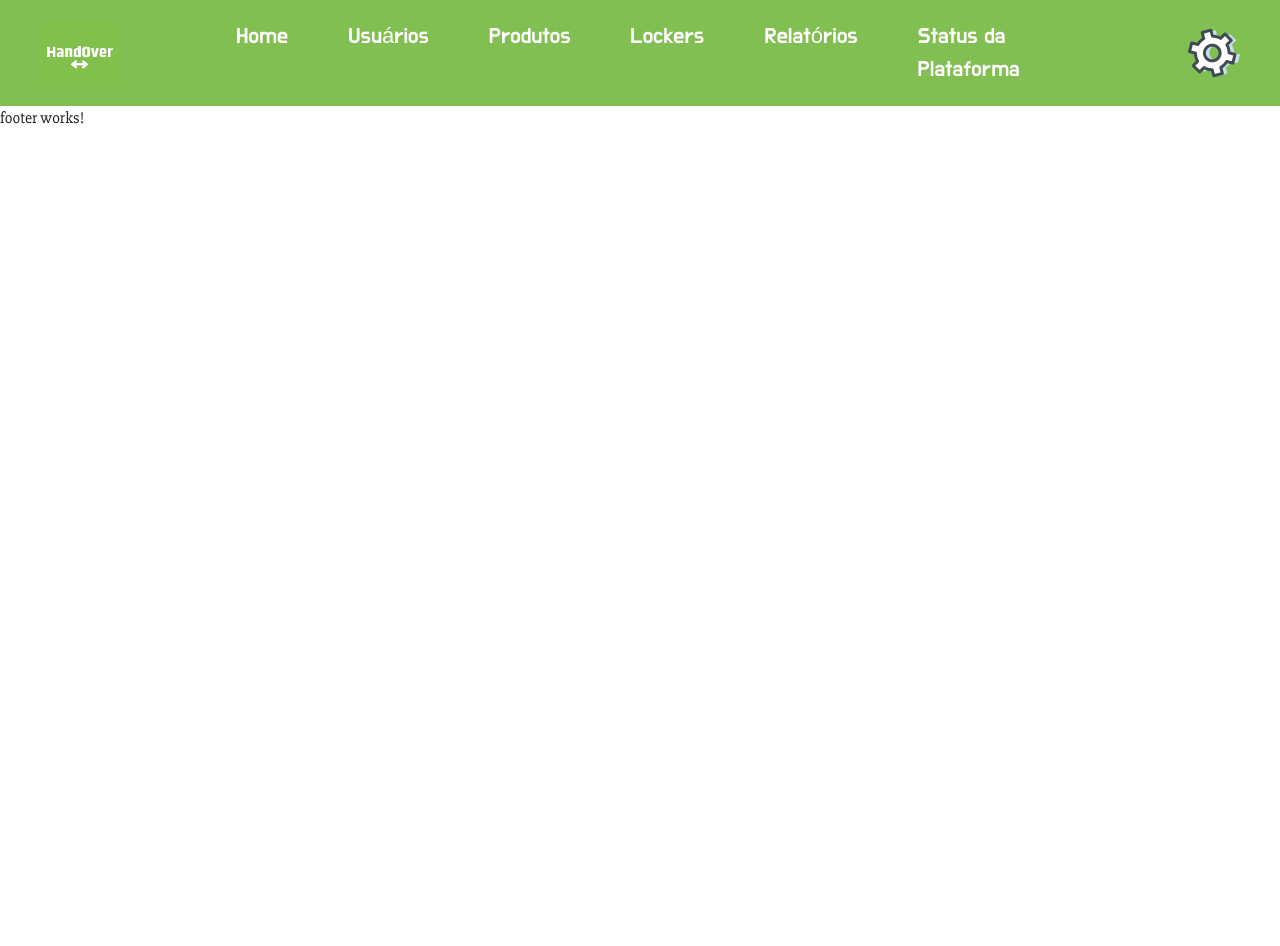
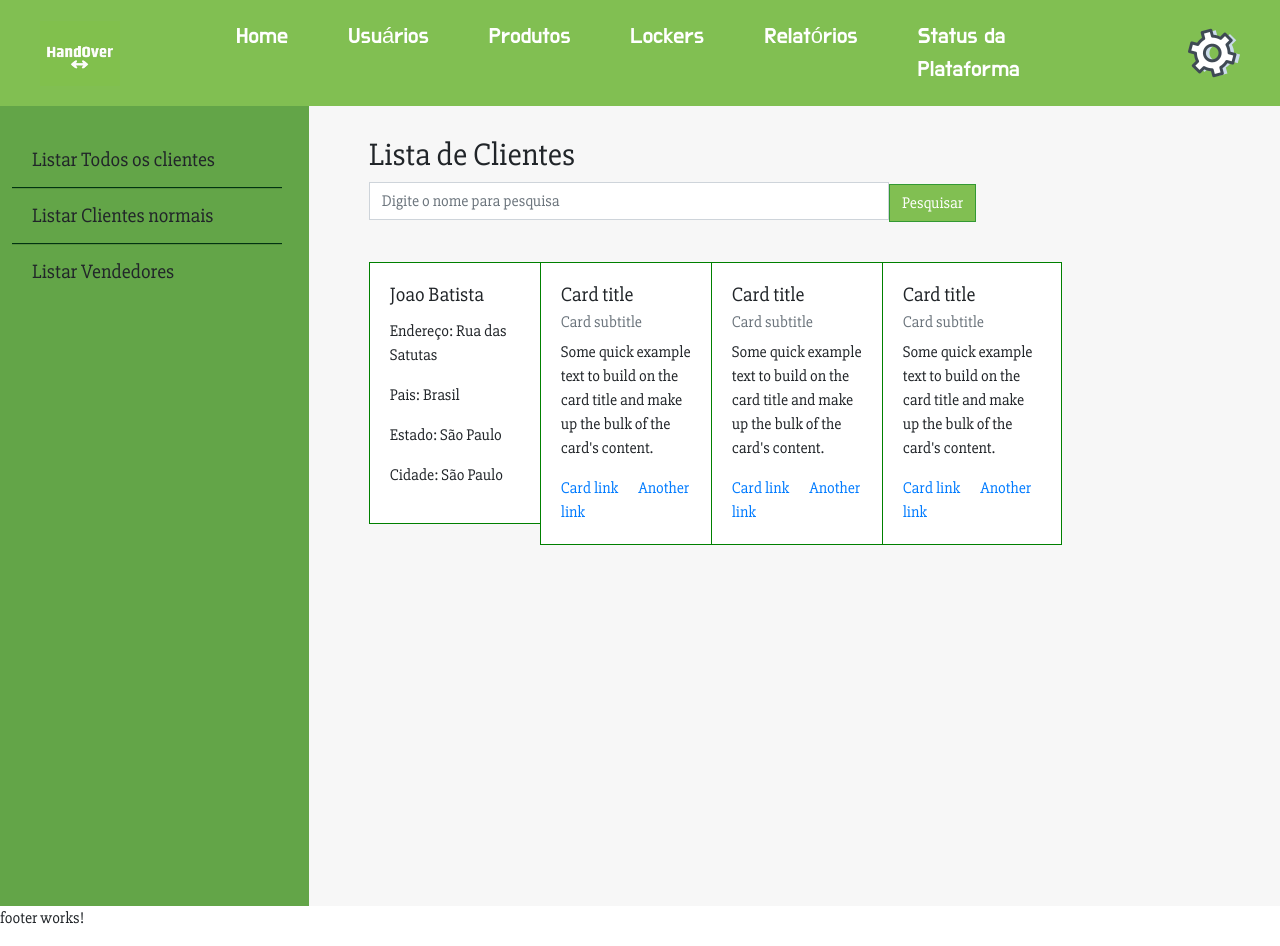
Before and after one commit to rafaelalcindo/HandOver_FrontEnd, an Angular app: page /sistema/administrativo/usuario in a window 1280 px wide. Before the commit this address led to /. Before the commit the page ends 800 px from the top, so only its background shows below. Built offline with nearby package versions, Linux system fonts and the light colour scheme.

Commit message:
usuario Page

```diff
--- a/src/app/app.module.ts
+++ b/src/app/app.module.ts
@@ -12,6 +12,7 @@ import { AdministrativoComponent } from './sistema/administrativo/administrativo
 import { NavbarComponent } from './sistema/administrativo/navbar/navbar.component';
 import { FooterComponent } from './sistema/administrativo/footer/footer.component';
 import { SideDrawerComponent } from './sistema/administrativo/navbar/side-drawer/side-drawer.component';
+import { UsuarioComponent } from './sistema/administrativo/usuario/usuario.component';
 
 
 @NgModule({
@@ -21,7 +22,8 @@ import { SideDrawerComponent } from './sistema/administrativo/navbar/side-drawer
     AdministrativoComponent,
     NavbarComponent,
     FooterComponent,
-    SideDrawerComponent
+    SideDrawerComponent,
+    UsuarioComponent
   ],
   imports: [
     BrowserModule,
--- a/src/app/app.routing.ts
+++ b/src/app/app.routing.ts
@@ -1,10 +1,13 @@
 import { ModuleWithProviders } from '@angular/core';
 import { RouterModule, Routes } from '@angular/router';
+
 import { AdministrativoComponent } from './sistema/administrativo/administrativo.component';
+import { UsuarioComponent } from './sistema/administrativo/usuario/usuario.component';
 
 
 const APP_ROUTES: Routes = [
-    { path: '', component: AdministrativoComponent }
+    { path: '', component: AdministrativoComponent },
+    { path: 'sistema/administrativo/usuario', component: UsuarioComponent }
    // { path: 'sistema/administrativo/inicio', component: AdministrativoComponent }
 ];
 
--- a/src/app/sistema/administrativo/navbar/navbar.component.html
+++ b/src/app/sistema/administrativo/navbar/navbar.component.html
@@ -11,8 +11,8 @@
   <div class="faixa" ></div>
   <div class="collapse navbar-collapse" id="navbarNavAltMarkup">
     <div class="navbar-nav">
-      <a class="nav-item nav-link active" href="#">Home </a>
-      <a class="nav-item nav-link" href="#">Usuários</a>
+      <a class="nav-item nav-link" routerLinkActive="active" [routerLink]="['']" >Home </a>
+      <a class="nav-item nav-link" rotuerLinkActive="active" [routerLink]="['sistema/administrativo/usuario']" >Usuários</a>
       <a class="nav-item nav-link" href="#">Produtos</a>
       <a class="nav-item nav-link" href="#">Lockers</a>
       <a class="nav-item nav-link" href="#">Relatórios</a>
--- /dev/null
+++ b/src/app/sistema/administrativo/usuario/usuario.component.css
@@ -0,0 +1,81 @@
+.todo_usuario {
+    width: 100%;
+    height: 800px;
+    background-color: #f7f7f7;
+}
+
+.ladoEsq {
+  width: 100%;
+  height: 800px;
+  padding: 15px 15px;
+  background-color: #63a548;
+}
+
+.menuEsq {
+  margin: 12px 12px;
+
+}
+
+.listaDir {
+  margin: 30px 45px;
+}
+
+.barra_pesquisa {
+  display: inline;
+}
+
+.lista_de_clientes {
+  margin-top: 40px;
+  width: 90%;
+}
+
+.insert_cards {
+  display: inline;
+}
+
+
+
+/* ============================= Mundança no bootstrap ===================================== */
+
+.list-group-item {
+  background-color: #63a548;
+  border-bottom: 2px solid #003311;
+  font-size: 20px;
+  cursor: pointer;
+}
+
+.form-control {
+  border-radius: 0px;
+  width: 70%;
+  display: initial;
+}
+
+.form-control:focus {
+  border-color: #81bf52;
+  box-shadow: inset 0 1px 1px rgb(45, 134, 45), 0 0 8px rgb(57, 172, 57);
+}
+
+.btn-success {
+  background-color: #81bf52;
+  border-color: #339933;
+  border-radius: 0px;
+}
+
+.btn-success:hover {
+  box-shadow: inset 0 1px 1px rgb(45, 134, 45), 0 0 8px rgb(57, 172, 57);
+}
+
+.btn-success:active {
+  box-shadow: inset 0 1px 1px rgb(45, 134, 45), 0 0 8px rgb(57, 172, 57);
+}
+
+.card {
+  border-radius: 0px;
+  width: 180px;
+  border: 1px solid #008000;
+}
+
+
+.row {
+ margin-right: 0px;
+}
--- /dev/null
+++ b/src/app/sistema/administrativo/usuario/usuario.component.html
@@ -0,0 +1,78 @@
+<div class="todo_usuario" >
+    <div class="row">
+      <div class="col-sm-3 ladoEsq">
+        <div class="menuEsq" >
+
+          <ul class="list-group list-group-flush">
+            <li class="list-group-item">Listar Todos os clientes</li>
+            <li class="list-group-item">Listar Clientes normais</li>
+            <li class="list-group-item">Listar Vendedores</li>
+          </ul>
+
+        </div>
+      </div>
+      <div class="col-sm-8">
+        <div class="listaDir" >
+
+          <h2>Lista de Clientes</h2>
+            <div class="barra_pesquisa" >
+              <input type="text" class="form-control" placeholder="Digite o nome para pesquisa" />
+              <button class="btn btn-success" >Pesquisar</button>
+            </div>
+
+            <div class="lista_de_clientes" >
+              <div class="row">
+
+                  <div class="col-sm-3">
+                      <div class="card" >
+                          <div class="card-body">
+                            <h5 class="card-title">Joao Batista</h5>
+                            <p>Endereço: Rua das Satutas</p>
+                            <p>Pais: Brasil</p>
+                            <p>Estado: São Paulo</p>
+                            <p>Cidade: São Paulo</p>
+                          </div>
+                      </div>
+                  </div>
+                  <div class="col-sm-3">
+                      <div class="card" >
+                          <div class="card-body">
+                            <h5 class="card-title">Card title</h5>
+                            <h6 class="card-subtitle mb-2 text-muted">Card subtitle</h6>
+                            <p class="card-text">Some quick example text to build on the card title and make up the bulk of the card's content.</p>
+                            <a href="#" class="card-link">Card link</a>
+                            <a href="#" class="card-link">Another link</a>
+                          </div>
+                        </div>
+                  </div>
+                  <div class="col-sm-3">
+                      <div class="card" >
+                          <div class="card-body">
+                            <h5 class="card-title">Card title</h5>
+                            <h6 class="card-subtitle mb-2 text-muted">Card subtitle</h6>
+                            <p class="card-text">Some quick example text to build on the card title and make up the bulk of the card's content.</p>
+                            <a href="#" class="card-link">Card link</a>
+                            <a href="#" class="card-link">Another link</a>
+                          </div>
+                        </div>
+                  </div>
+
+                  <div class="col-sm-3">
+                      <div class="card" >
+                          <div class="card-body">
+                            <h5 class="card-title">Card title</h5>
+                            <h6 class="card-subtitle mb-2 text-muted">Card subtitle</h6>
+                            <p class="card-text">Some quick example text to build on the card title and make up the bulk of the card's content.</p>
+                            <a href="#" class="card-link">Card link</a>
+                            <a href="#" class="card-link">Another link</a>
+                          </div>
+                        </div>
+                  </div>
+
+              </div>
+            </div>
+
+        </div>
+      </div>
+    </div>
+</div>
--- /dev/null
+++ b/src/app/sistema/administrativo/usuario/usuario.component.ts
@@ -0,0 +1,15 @@
+import { Component, OnInit } from '@angular/core';
+
+@Component({
+  selector: 'app-usuario',
+  templateUrl: './usuario.component.html',
+  styleUrls: ['./usuario.component.css']
+})
+export class UsuarioComponent implements OnInit {
+
+  constructor() { }
+
+  ngOnInit() {
+  }
+
+}
```
